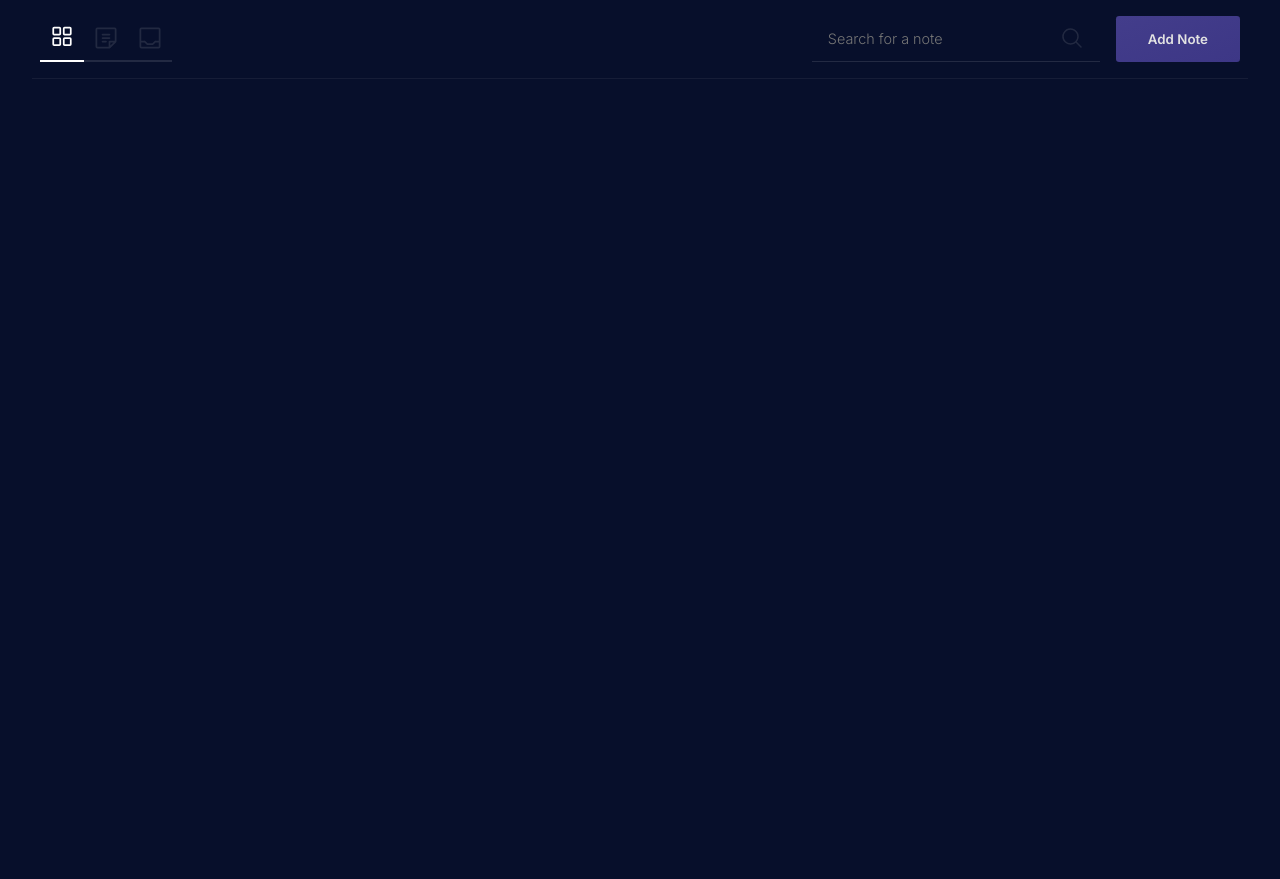
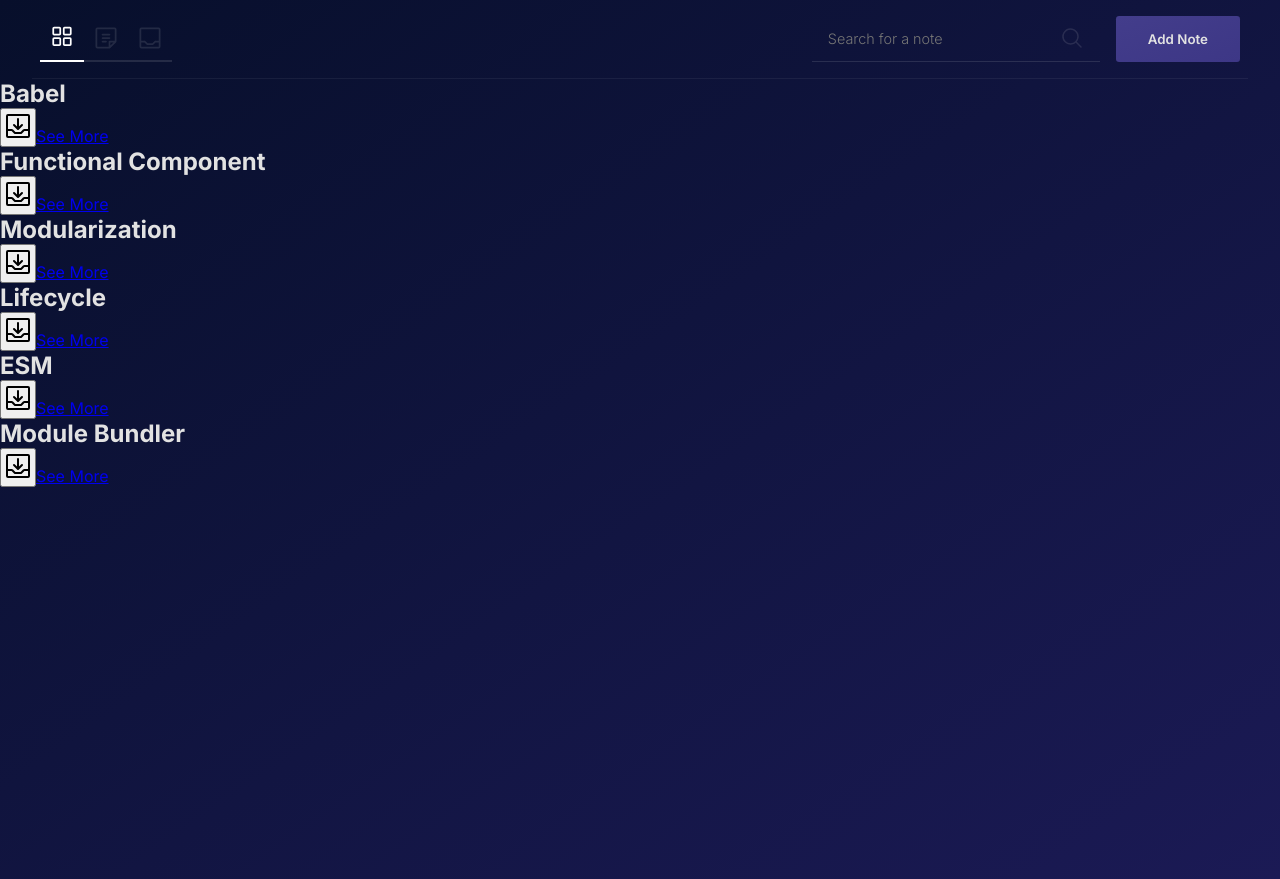
Before and after one commit to ItsLyy/NoteMe, a React (Vite) app: page / in a window 1280 px wide. Before the commit the page ends 800 px from the top, so only its background shows below. Built offline with nearby package versions, Linux system fonts and the light colour scheme.

Commit message:
Add Navlink

```diff
--- a/src/components/Navbar.jsx
+++ b/src/components/Navbar.jsx
@@ -18,8 +18,8 @@
       <nav className="navbar">
         <ul className="navbar__page">
           <li><NavLink to="/" className={({isActive}) => { return isActive ? 'navbar__page-link navbar__page-link--active' : 'navbar__page-link' }}><svg xmlns="http://www.w3.org/2000/svg" width="32" height="32" fill="#000000" viewBox="0 0 256 256"><path d="M104,40H56A16,16,0,0,0,40,56v48a16,16,0,0,0,16,16h48a16,16,0,0,0,16-16V56A16,16,0,0,0,104,40Zm0,64H56V56h48v48Zm96-64H152a16,16,0,0,0-16,16v48a16,16,0,0,0,16,16h48a16,16,0,0,0,16-16V56A16,16,0,0,0,200,40Zm0,64H152V56h48v48Zm-96,32H56a16,16,0,0,0-16,16v48a16,16,0,0,0,16,16h48a16,16,0,0,0,16-16V152A16,16,0,0,0,104,136Zm0,64H56V152h48v48Zm96-64H152a16,16,0,0,0-16,16v48a16,16,0,0,0,16,16h48a16,16,0,0,0,16-16V152A16,16,0,0,0,200,136Zm0,64H152V152h48v48Z"></path></svg></NavLink></li>
-          <li><NavLink to="/notes" className="navbar__page-link"><svg xmlns="http://www.w3.org/2000/svg" width="32" height="32" fill="#000000" viewBox="0 0 256 256"><path d="M88,96a8,8,0,0,1,8-8h64a8,8,0,0,1,0,16H96A8,8,0,0,1,88,96Zm8,40h64a8,8,0,0,0,0-16H96a8,8,0,0,0,0,16Zm32,16H96a8,8,0,0,0,0,16h32a8,8,0,0,0,0-16ZM224,48V156.69A15.86,15.86,0,0,1,219.31,168L168,219.31A15.86,15.86,0,0,1,156.69,224H48a16,16,0,0,1-16-16V48A16,16,0,0,1,48,32H208A16,16,0,0,1,224,48ZM48,208H152V160a8,8,0,0,1,8-8h48V48H48Zm120-40v28.7L196.69,168Z"></path></svg></NavLink></li>
-          <li><NavLink to="/archieve" className="navbar__page-link"><svg xmlns="http://www.w3.org/2000/svg" width="32" height="32" fill="#000000" viewBox="0 0 256 256"><path d="M208,32H48A16,16,0,0,0,32,48V208a16,16,0,0,0,16,16H208a16,16,0,0,0,16-16V48A16,16,0,0,0,208,32Zm0,16V152h-28.7A15.86,15.86,0,0,0,168,156.69L148.69,176H107.31L88,156.69A15.86,15.86,0,0,0,76.69,152H48V48Zm0,160H48V168H76.69L96,187.31A15.86,15.86,0,0,0,107.31,192h41.38A15.86,15.86,0,0,0,160,187.31L179.31,168H208v40Z"></path></svg></NavLink></li>
+          <li><NavLink to="/note/active" className={({isActive}) => { return isActive ? 'navbar__page-link navbar__page-link--active' : 'navbar__page-link' }}><svg xmlns="http://www.w3.org/2000/svg" width="32" height="32" fill="#000000" viewBox="0 0 256 256"><path d="M88,96a8,8,0,0,1,8-8h64a8,8,0,0,1,0,16H96A8,8,0,0,1,88,96Zm8,40h64a8,8,0,0,0,0-16H96a8,8,0,0,0,0,16Zm32,16H96a8,8,0,0,0,0,16h32a8,8,0,0,0,0-16ZM224,48V156.69A15.86,15.86,0,0,1,219.31,168L168,219.31A15.86,15.86,0,0,1,156.69,224H48a16,16,0,0,1-16-16V48A16,16,0,0,1,48,32H208A16,16,0,0,1,224,48ZM48,208H152V160a8,8,0,0,1,8-8h48V48H48Zm120-40v28.7L196.69,168Z"></path></svg></NavLink></li>
+          <li><NavLink to="/note/archieve" className={({isActive}) => { return isActive ? 'navbar__page-link navbar__page-link--active' : 'navbar__page-link' }}><svg xmlns="http://www.w3.org/2000/svg" width="32" height="32" fill="#000000" viewBox="0 0 256 256"><path d="M208,32H48A16,16,0,0,0,32,48V208a16,16,0,0,0,16,16H208a16,16,0,0,0,16-16V48A16,16,0,0,0,208,32Zm0,16V152h-28.7A15.86,15.86,0,0,0,168,156.69L148.69,176H107.31L88,156.69A15.86,15.86,0,0,0,76.69,152H48V48Zm0,160H48V168H76.69L96,187.31A15.86,15.86,0,0,0,107.31,192h41.38A15.86,15.86,0,0,0,160,187.31L179.31,168H208v40Z"></path></svg></NavLink></li>
         </ul>
         <div className="navbar__action">
           <div className="search">
--- /dev/null
+++ b/src/components/NoteApp.jsx
@@ -0,0 +1,21 @@
+import React from "react";
+import { getInitialData } from "../utils/data";
+import NoteList from "./NoteList";
+
+class NoteApp extends React.Component {
+  constructor(props) {
+    super(props);
+
+    this.state = {
+      notes: getInitialData(),
+    }
+  }
+
+  render() {
+    return (
+      <NoteList notes={this.state.notes}/>
+    )
+  }
+}
+
+export default NoteApp;
--- /dev/null
+++ b/src/components/NoteItem.jsx
@@ -0,0 +1,18 @@
+import { Link } from "react-router-dom";
+
+// eslint-disable-next-line
+function NoteItem({id, title, date, description}) {
+  return (
+    <div className="note">
+      <h2 className="note__title">{title}</h2>
+      <span className="note__date">{date}</span>
+      <p className="note__description">{description}</p>
+      <div className="note__action">
+        <button className="note__archieve-button"><svg xmlns="http://www.w3.org/2000/svg" width="32" height="32" fill="#000000" viewBox="0 0 256 256"><path d="M208,32H48A16,16,0,0,0,32,48V208a16,16,0,0,0,16,16H208a16,16,0,0,0,16-16V48A16,16,0,0,0,208,32Zm0,16V152h-28.7A15.86,15.86,0,0,0,168,156.69L148.69,176H107.31L88,156.69A15.86,15.86,0,0,0,76.69,152H48V48Zm0,160H48V168H76.69L96,187.31A15.86,15.86,0,0,0,107.31,192h41.38A15.86,15.86,0,0,0,160,187.31L179.31,168H208v40ZM90.34,125.66a8,8,0,0,1,11.32-11.32L120,132.69V72a8,8,0,0,1,16,0v60.69l18.34-18.35a8,8,0,0,1,11.32,11.32l-32,32a8,8,0,0,1-11.32,0Z"></path></svg></button>
+        <Link to={'note/' + id} className="note__detail-button">See More</Link>
+      </div>
+    </div>
+  )
+}
+
+export default NoteItem;
--- /dev/null
+++ b/src/components/NoteList.jsx
@@ -0,0 +1,25 @@
+import NoteItem from "./NoteItem";
+import { useParams } from "react-router-dom";
+
+// eslint-disable-next-line
+function NoteList({ notes }) {
+  const { filterNote } = useParams();
+  return (
+    <div className="content__container">
+      {
+        // eslint-disable-next-line
+        notes.map((note) => {
+          if (!filterNote) {
+            return (<NoteItem key={note.id} id={note.id} title={note.title} date={note.date} description={note.description} />)
+          } else if (filterNote === 'active' && !note.archived) {
+            return (<NoteItem key={note.id} id={note.id} title={note.title} date={note.date} description={note.description} />)
+          } else if (filterNote === 'archieve' && note.archived) {
+            return (<NoteItem key={note.id} id={note.id} title={note.title} date={note.date} description={note.description} />)
+          }
+        })
+      }
+    </div>
+  )
+}
+
+export default NoteList;
--- a/src/index.jsx
+++ b/src/index.jsx
@@ -1,10 +1,12 @@
 import { StrictMode } from 'react'
 import { createRoot } from 'react-dom/client'
-import App from './pages/App.jsx'
+import { RouterProvider } from 'react-router-dom'
+import router from './router/router'
+
 import './styles/App.css'
 
 createRoot(document.getElementById('root')).render(
   <StrictMode>
-    <App />
+    <RouterProvider router={router}/>
   </StrictMode>,
 )
--- a/src/pages/App.jsx
+++ b/src/pages/App.jsx
@@ -1,17 +1,13 @@
 import Navbar from '../components/Navbar';
-import { createBrowserRouter, RouterProvider } from "react-router-dom";
+import { Outlet } from 'react-router-dom';
 
 function App() {
-  const router = createBrowserRouter([
-    {
-      path: '/',
-      element: <Navbar />,
-    }
-  ]);
+
   return (
     <>
+      <Navbar />
       <main>
-        <RouterProvider router={router}/>
+        <Outlet />
       </main>
     </>
   )
--- /dev/null
+++ b/src/router/router.jsx
@@ -0,0 +1,22 @@
+import { createBrowserRouter } from "react-router-dom";
+import App from "../pages/App";
+import NoteApp from "../components/NoteApp";
+
+const router = createBrowserRouter([
+  {
+    path: '/',
+    element: <App />,
+    children: [
+      {
+        path: '/note/:filterNote',
+        element: <NoteApp />,
+      },
+      {
+        path: '/',
+        element: <NoteApp />,
+      },
+    ]
+  }
+]);
+
+export default router;
--- a/src/styles/App.css
+++ b/src/styles/App.css
@@ -7,13 +7,10 @@
   margin: 0;
 }
 
-html {
-  background-color: var(--first-color);
-}
-
 body {
   font-family: 'Inter', sans-serif;
-
+  background: linear-gradient(to right bottom, #070F2B, #1B1A55);
+  color: #E2E2E2;
 }
 
 main {
--- /dev/null
+++ b/src/utils/data.js
@@ -0,0 +1,56 @@
+const getInitialData = () => ([
+  {
+    id: 1,
+    title: "Babel",
+    body: "Babel merupakan tools open-source yang digunakan untuk mengubah sintaks ECMAScript 2015+ menjadi sintaks yang didukung oleh JavaScript engine versi lama. Babel sering dipakai ketika kita menggunakan sintaks terbaru termasuk sintaks JSX.",
+    createdAt: '2022-04-14T04:27:34.572Z',
+    archived: false,
+  },
+  {
+    id: 2,
+    title: "Functional Component",
+    body: "Functional component merupakan React component yang dibuat menggunakan fungsi JavaScript. Agar fungsi JavaScript dapat disebut component ia harus mengembalikan React element dan dipanggil layaknya React component.",
+    createdAt: '2022-04-14T04:27:34.572Z',
+    archived: false,
+  },
+  {
+    id: 3,
+    title: "Modularization",
+    body: "Dalam konteks pemrograman JavaScript, modularization merupakan teknik dalam memecah atau menggunakan kode dalam berkas JavaScript secara terpisah berdasarkan tanggung jawabnya masing-masing.",
+    createdAt: '2022-04-14T04:27:34.572Z',
+    archived: false,
+  },
+  {
+    id: 4,
+    title: "Lifecycle",
+    body: "Dalam konteks React component, lifecycle merupakan kumpulan method yang menjadi siklus hidup mulai dari component dibuat (constructor), dicetak (render), pasca-cetak (componentDidMount), dan sebagainya. ",
+    createdAt: '2022-04-14T04:27:34.572Z',
+    archived: false,
+  },
+  {
+    id: 5,
+    title: "ESM",
+    body: "ESM (ECMAScript Module) merupakan format modularisasi standar JavaScript.",
+    createdAt: '2022-04-14T04:27:34.572Z',
+    archived: false,
+  },
+  {
+    id: 6,
+    title: "Module Bundler",
+    body: "Dalam konteks pemrograman JavaScript, module bundler merupakan tools yang digunakan untuk menggabungkan seluruh modul JavaScript yang digunakan oleh aplikasi menjadi satu berkas.",
+    createdAt: '2022-04-14T04:27:34.572Z',
+    archived: true,
+  },
+]);
+
+const showFormattedDate = (date) => {
+  const options = {
+    weekday: "long",
+    year: "numeric",
+    month: "long",
+    day: "numeric"
+  }
+  return new Date(date).toLocaleDateString("id-ID", options)
+}
+
+export { getInitialData, showFormattedDate };
```
